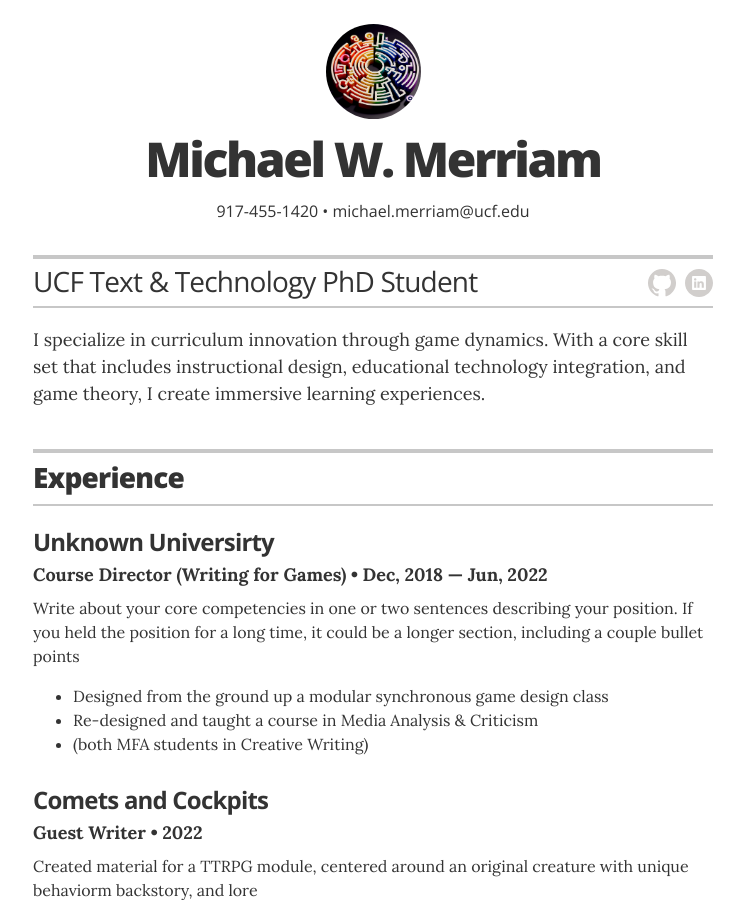
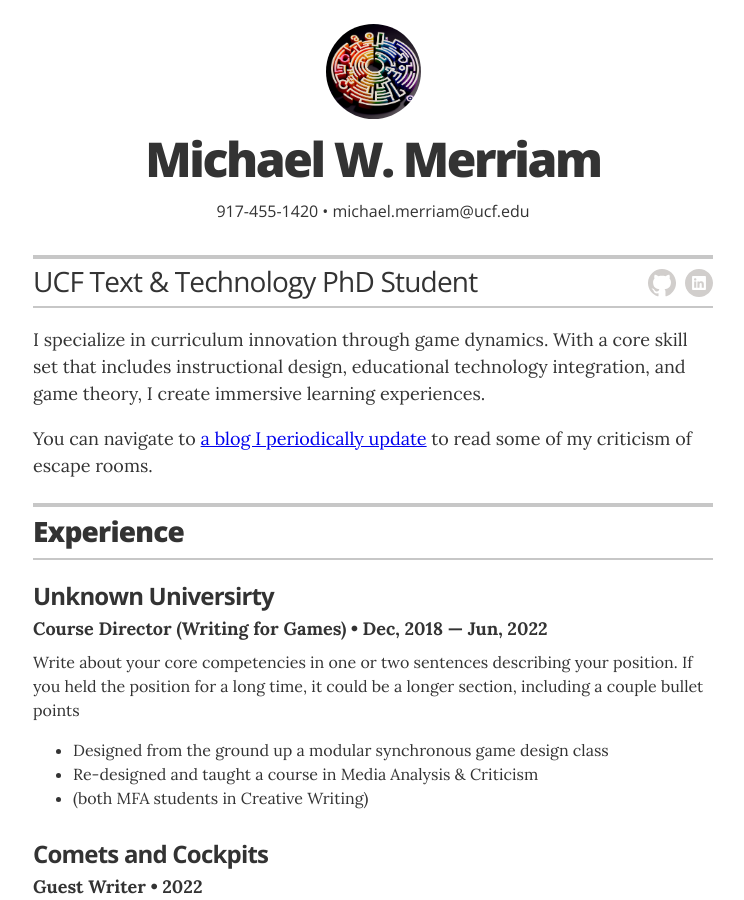
Before and after one commit to mwmxyz/academic, a Jekyll site: the page built from index.html, in a window 1280 px wide and 900 px high. Shown: the whole window, without its empty margins (267-1011 px from the left). Built offline with Jekyll 4.4.1, drawn with Linux system fonts in a browser that asks for light colours.

Commit message:
Update resume.html

```diff
--- a/_layouts/resume.html
+++ b/_layouts/resume.html
@@ -37,6 +37,7 @@
 
         <div class="executive-summary" itemprop="description">
           {{ site.resume_header_intro }}
+          You can navigate to <a href="https://www.partlywicked.com">a blog I periodically update</a> to read some of my criticism of escape rooms.
         </div>
 
         {% if site.resume_looking_for_work == 'yes' %}
```
